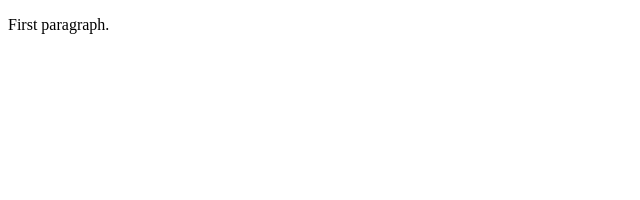
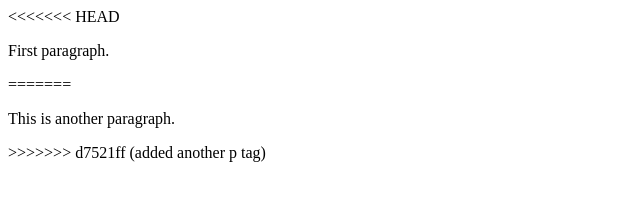
Before and after one commit to dhruvsekhawat/learning-git, a plain HTML site: page index.html in a window 1280 px wide. Shown: the whole page, without its empty margins (0-640 px from the left). Drawn offline with Linux system fonts and the light colour scheme.

Commit message:
added another p tag

```diff
--- a/index.html
+++ b/index.html
@@ -4,6 +4,10 @@
 <title>Page Title</title>
 </head>
 <body>
+<<<<<<< HEAD
   <p>First paragraph.</p>
+=======
+    <p>This is another paragraph.</p>
+>>>>>>> d7521ff (added another p tag)
 </body>
 </html>
```
